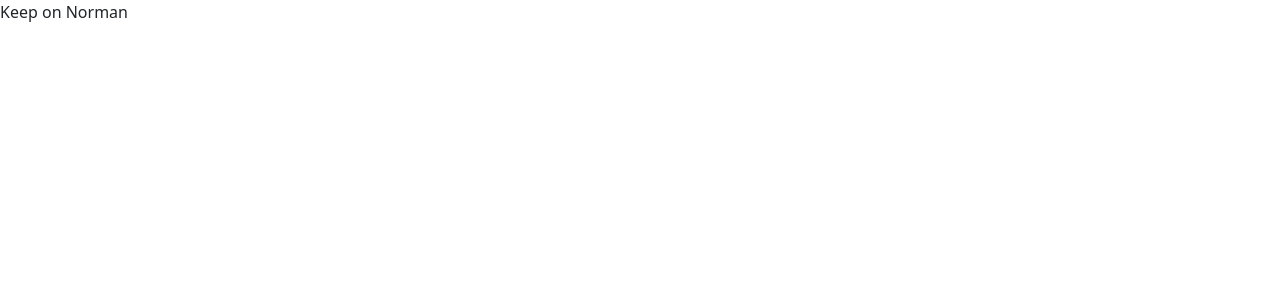
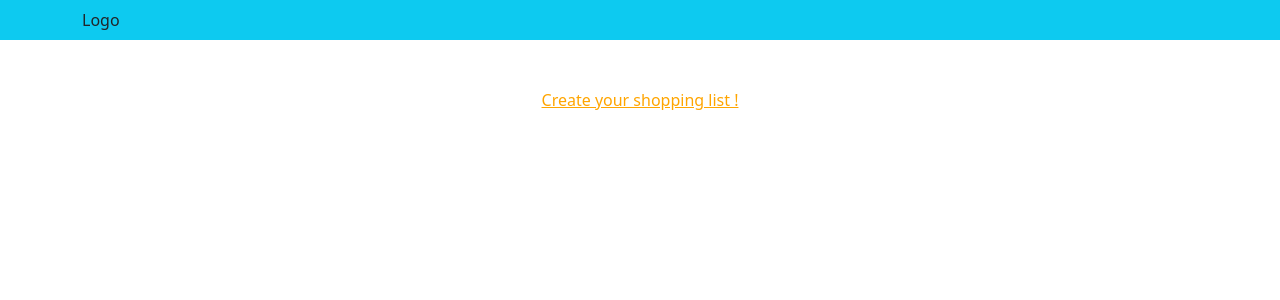
Before and after one commit to NorMenMe/react-shopping-list, a React (Create React App) app: page / in a window 1280 px wide. Shown: the top 300 px of the page. Built offline with nearby package versions, Linux system fonts and the light colour scheme.

Commit message:
added Link

```diff
--- a/package.json
+++ b/package.json
@@ -6,9 +6,12 @@
     "@testing-library/jest-dom": "^5.14.1",
     "@testing-library/react": "^11.2.7",
     "@testing-library/user-event": "^12.8.3",
+    "bootstrap": "^5.1.0",
     "node-sass": "^6.0.1",
     "react": "^17.0.2",
+    "react-bootstrap": "^1.6.1",
     "react-dom": "^17.0.2",
+    "react-router-dom": "^5.2.0",
     "react-scripts": "4.0.3",
     "web-vitals": "^1.1.2"
   },
--- a/src/App.js
+++ b/src/App.js
@@ -1,7 +1,50 @@
 import "./scss/main.scss";
+import "bootstrap/dist/css/bootstrap.css";
+import { useEffect } from "react";
+import { BrowserRouter, Link, Switch, Route } from "react-router-dom";
+import { Navbar, Container } from "react-bootstrap";
+import Home from "./components/Home";
+import Create from "./components/Home";
 
 function App() {
-  return <div className="App">Keep on Norman</div>;
+  const query = "banana";
+
+  // ↓↓↓ fetch
+
+  // const apiKey = "67d766cac1e94d4d85ac33708f9ffb83 "; //? if inserted in API error 401
+
+  // uncomment for testing ↓↓↓
+  // const API = `https://api.spoonacular.com/food/ingredients/search?apiKey=67d766cac1e94d4d85ac33708f9ffb83&query=${query}`;
+
+  // async function getFetch() {
+  //   const response = await fetch(API);
+  //   const data = await response.json();
+  //   console.log(data);
+  // }
+
+  // useEffect(() => {
+  //   getFetch();
+  // }, []);
+  //~~~~~~~~~~~~~~~~~~~~~~~~~~~~~~~~~~~~~~~~~~~~~~~~~
+
+  return (
+    <BrowserRouter>
+      <Navbar bg="info" expand="lg">
+        <Container>
+          <div>Logo</div>
+        </Container>
+      </Navbar>
+
+      <Switch>
+        <Route exact path="/">
+          <Home />
+        </Route>
+        <Route exact path="/create">
+          <Create />
+        </Route>
+      </Switch>
+    </BrowserRouter>
+  );
 }
 
 export default App;
--- /dev/null
+++ b/src/components/Home.js
@@ -0,0 +1,21 @@
+import React from "react";
+import { useHistory, Link, Redirect } from "react-router-dom";
+
+function Home() {
+  const history = useHistory();
+
+  function handleLinkClick() {
+    history.push("/create");
+    console.log(history);
+  }
+
+  return (
+    <div className="container-title">
+      <a onClick={handleLinkClick} className="title">
+        Create your shopping list !
+      </a>
+    </div>
+  );
+}
+
+export default Home;
--- a/src/scss/abstracts/_mixins.scss
+++ b/src/scss/abstracts/_mixins.scss
@@ -0,0 +1,6 @@
+@mixin center {
+  display: flex;
+  flex-direction: row;
+  justify-content: center;
+  align-items: center;
+}
--- /dev/null
+++ b/src/scss/components/_home.scss
@@ -0,0 +1,11 @@
+@import "../abstracts/mixins";
+
+.container-title {
+  @include center;
+  color: orange;
+  margin-top: 3rem;
+
+  .title {
+    color: orange;
+  }
+}
--- a/src/scss/main.scss
+++ b/src/scss/main.scss
@@ -1 +1,2 @@
 @import "~bootstrap/scss/bootstrap";
+@import "./components/home";
```
Also changed, not shown: src/components/Create.js (added, +8 -0 lines), 2 other files (tests, documents, lock files or other folders).
